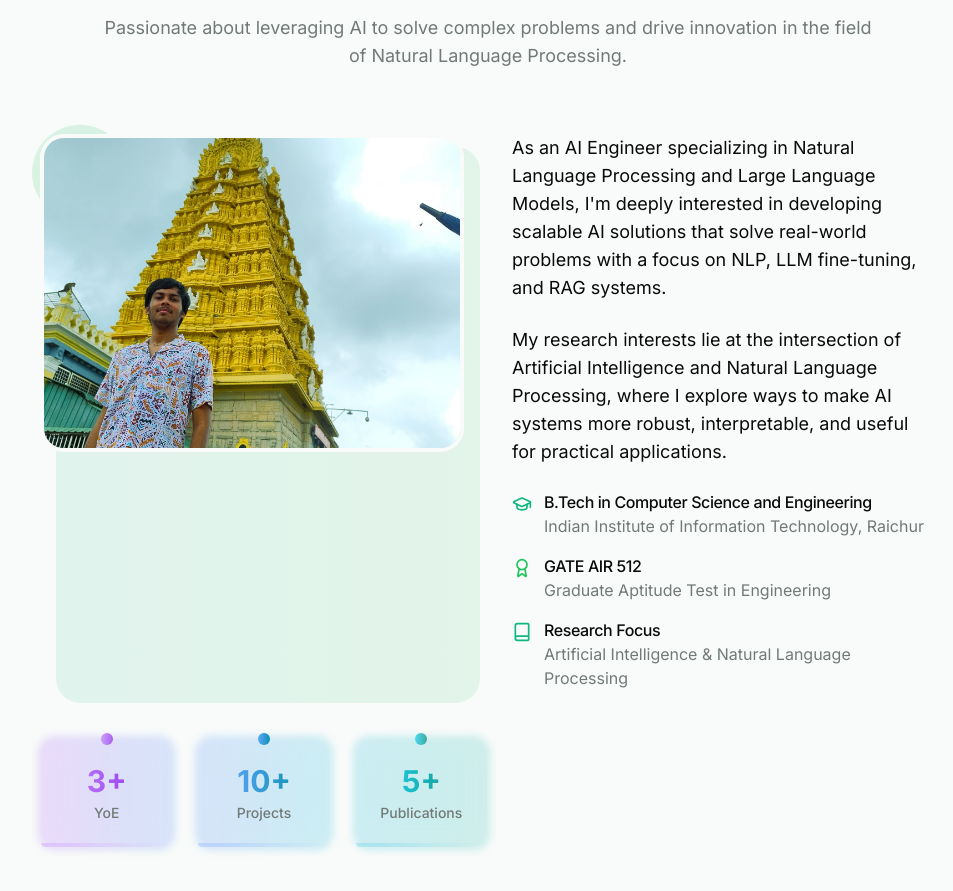
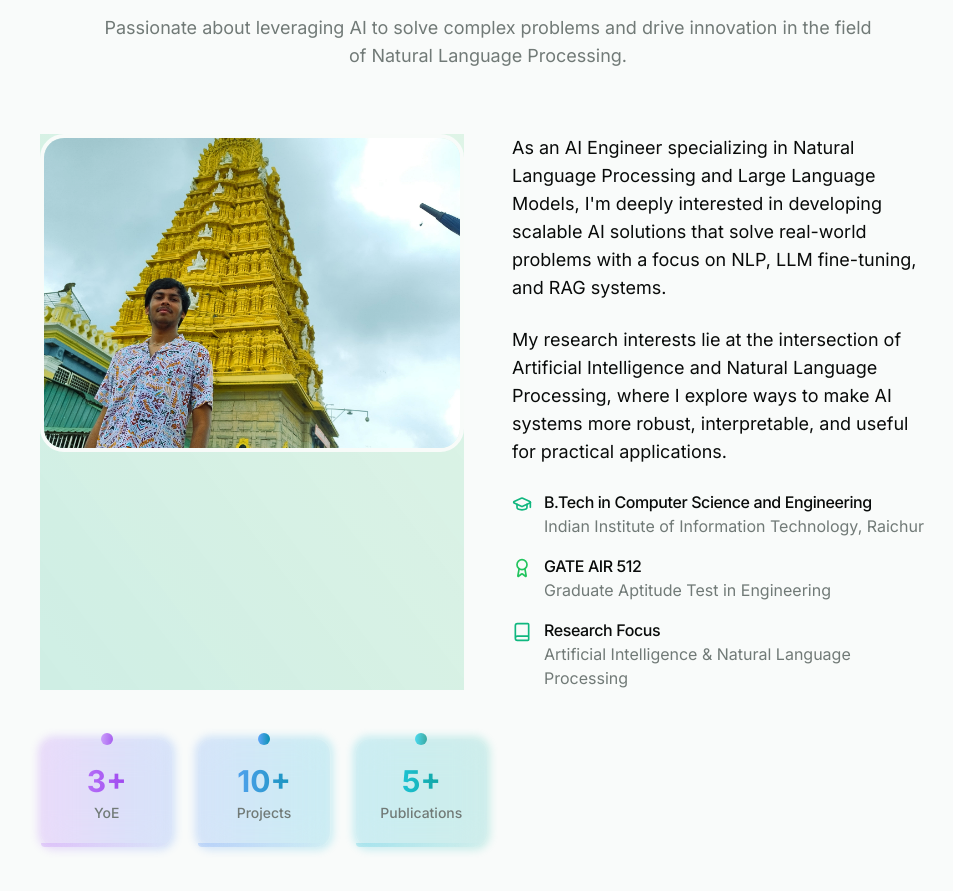
Before and after one commit to coderkage/deep-portfolio-showcase, a React (Vite) app: page / in a window 1280 px wide. Shown: the part 1000-1891 px from the top of the page, without its empty margins (152-1105 px from the left). Built offline with nearby package versions, Linux system fonts and the light colour scheme.

Commit message:
Fix: Remove unnecessary space in About section
Adjusted the About section's photo container to eliminate the extra space caused by the background rectangle.

```diff
--- a/src/components/About.tsx
+++ b/src/components/About.tsx
@@ -1,4 +1,3 @@
-
 import { GraduationCap, Award, Book } from "lucide-react";
 
 export default function About() {
@@ -41,8 +40,8 @@ export default function About() {
 
         <div className="grid grid-cols-1 md:grid-cols-2 gap-12 mb-12">
           {/* Left Side - Photo */}
-          <div className="relative animate-scale-in group">
-            <div className="aspect-[4/3] rounded-3xl overflow-hidden border-4 border-background relative z-10">
+          <div className="animate-scale-in group">
+            <div className="aspect-[4/3] rounded-3xl overflow-hidden border-4 border-background">
               <div className="absolute inset-0 bg-gradient-to-tr from-primary/30 to-accent/20 opacity-60 mix-blend-overlay z-10"></div>
               <img
                 src="/self.jpg"
@@ -50,10 +49,6 @@ export default function About() {
                 className="w-full h-full object-cover object-center"
               />
             </div>
-
-            {/* Background Design Elements */}
-            <div className="absolute -bottom-4 -right-4 w-full h-full rounded-3xl bg-gradient-to-r from-primary/10 to-accent/10 -z-10 animate-[float_5s_ease-in-out_infinite_0.5s]"></div>
-            <div className="absolute -top-2 -left-2 w-24 h-24 rounded-full bg-gradient-to-r from-accent/15 to-primary/15 -z-10 animate-[float_4s_ease-in-out_infinite_1s]"></div>
           </div>
 
           {/* Right Side - Bio */}
```
